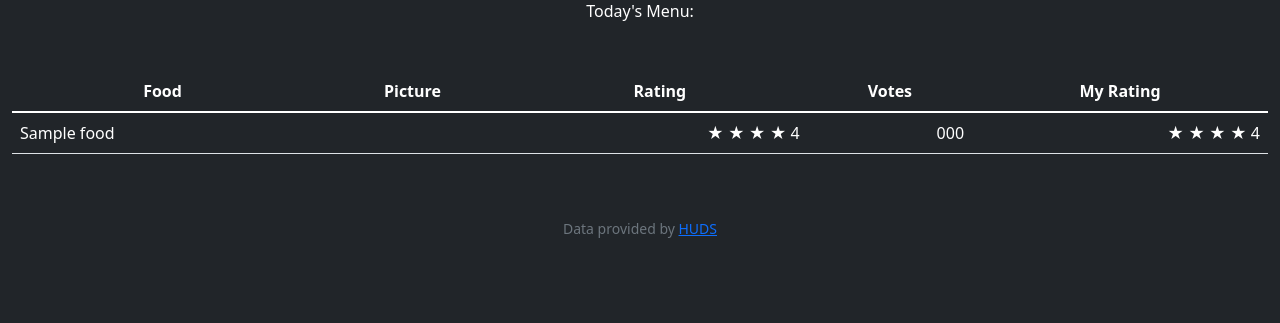
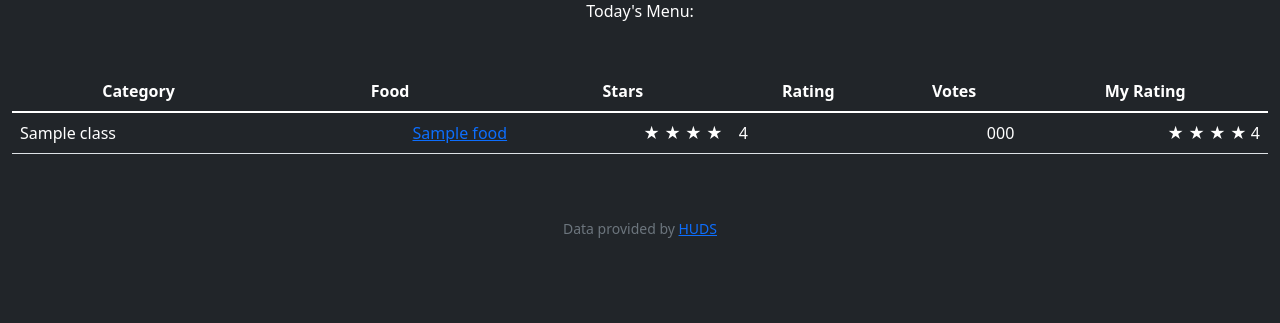
Before and after one commit to liamnorm/chewguide, a Flask app: template templates/index.html in a window 1280 px wide. Shown: the part 124-447 px from the top of the page. Run offline with Flask 2, Linux system fonts and the light colour scheme; the template is opened without the code that fills it: most values are stand-ins (such as "Sample title", 1, 10 or a date in 2020); some libraries are stand-ins or nearby versions.

Commit message:
ui changes

```diff
--- a/app.py
+++ b/app.py
@@ -3,7 +3,6 @@ import os
 from cs50 import SQL
 from flask import Flask, flash, redirect, render_template, request, session
 from flask_session import Session
-#from tempfile import mkdtemp
 from werkzeug.exceptions import default_exceptions, HTTPException, InternalServerError
 from werkzeug.security import check_password_hash, generate_password_hash
 
@@ -26,9 +25,6 @@ Session(app)
 # Configure CS50 Library to use SQLite database
 db = SQL("sqlite:///menu.db")
 
-# Make sure API key is set
-#if not os.environ.get("API_KEY"):
-    #raise RuntimeError("API_KEY not set")
 
 
 @app.after_request
@@ -45,28 +41,44 @@ def after_request(response):
 def index():
     """Show foods"""
 
-    food = db.execute("SELECT id, food FROM menu");
+    food = db.execute("SELECT id, food, class FROM menu");
     rows = food;
 
     for i in range(len(food)):
+
+        # Get a food's average rating across all users
         rating = db.execute("SELECT AVG(rating) FROM ratings WHERE food_id = ?", str(food[i]['id']))
+
+        # Get the number of ratings for this food
         number_of_ratings = len(db.execute("SELECT DISTINCT user_id FROM ratings WHERE food_id = ?", str(food[i]['id'])))
 
+        # Get the users' rating for this food
         my_rating = db.execute("SELECT rating FROM ratings WHERE user_id = ? and food_id = ?", session["user_id"], str(food[i]['id']))
-        rows[i]['rating'] = rating[0]['AVG(rating)']
+
+        # Put all this information into a list of dictionaries
+
+        if rating[0]['AVG(rating)'] != None:
+            rows[i]['rating'] = round(rating[0]['AVG(rating)'], 2)
+        else:
+            rows[i]['rating'] = 0
+
         rows[i]['number_of_ratings'] = number_of_ratings
         if len(my_rating) > 0:
             rows[i]['my_rating'] = my_rating[0]['rating']
         else:
             rows[i]['my_rating'] = 0
 
-        if rows[i]["rating"] != None:
+        if rows[i]["rating"] != 0:
             rows[i]["rating_int"] = int(rows[i]['rating'])
         else:
             rows[i]["rating_int"] = 0
 
+    # Sort by ranking
 
-    return render_template("index.html", rows=rows)
+    sorted_rows = sorted(rows, key = lambda i: i['rating'], reverse=True)
+
+
+    return render_template("index.html", rows=sorted_rows)
 
 @app.route("/rate", methods=["GET", "POST"])
 @login_required
@@ -78,7 +90,7 @@ def rate():
         food_id = db.execute("SELECT id FROM menu WHERE food = ?", food)[0]['id']
         rating = request.form.get("rating")
 
-        # should override if the user has already ranked this food
+        # Should update previous rating if the user has already ranked this food
         if len(db.execute("SELECT * FROM ratings WHERE user_id = ? AND food_id = ?", session["user_id"], food_id)) > 0:
             db.execute("""
                 UPDATE ratings
@@ -87,6 +99,7 @@ def rate():
                 """,
                 rating, session["user_id"], food_id);
         else:
+        # Add a new rating if user has not ranked this food
             db.execute("""
                 INSERT INTO ratings
                 (user_id, food_id, rating, ts)
--- a/templates/index.html
+++ b/templates/index.html
@@ -13,8 +13,9 @@
         <table class="table tablestriped">
             <thead class="bg-dark mb-5 big text-center text-white">
                 <tr>
+                    <th>Category</th>
                     <th>Food</th>
-                    <th>Picture</th>
+                    <th>Stars</th>
                     <th>Rating</th>
                     <th>Votes</th>
                     <th>My Rating</th>
@@ -23,14 +24,14 @@
             <tbody class="bg-dark mb-5 big text-center text-white">
                 {% for row in rows %}
                     <tr>
-                        <td class="text-start">{{row['food']}}</td>
-                        <td class="text-start"> </td>
+                        <td class="text-start">{{row['class']}}</td>
+                        <td class="text-end"><a href="/rate">{{row['food']}}</a></td>
                         <td class="text-end">
                         {% for i in range(row['rating_int']) %}
                             ★
                         {% endfor %}
-                        {{row['rating']}}
                         </td>
+                        <td class="text-start">{{row['rating']}}</td>
                         <td class="text-end">{{row['number_of_ratings']}}</td>
                         <td class="text-end">
                         {% for i in range(row['my_rating']) %}
```
Also changed, not shown: flask_session/DESIGN.md (added, +21 -0 lines), README.md, menu.db, 3 other files.
